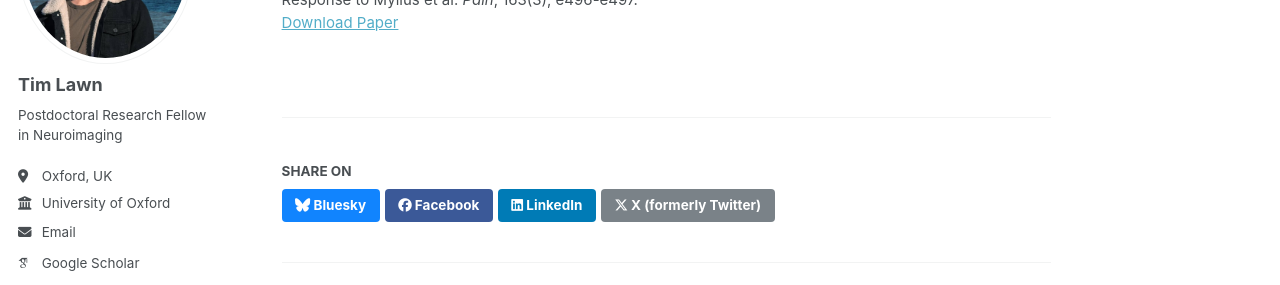
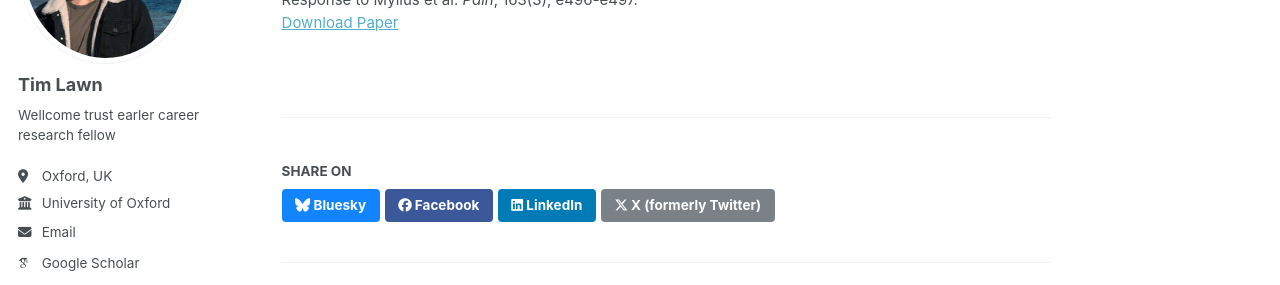
Before and after one commit to timlawn/timlawn.github.io, a Jekyll site: the page built from _publications/2022-03-01-response-mylius.md, in a window 1280 px wide. Shown: the part 229-514 px from the top of the page. Built offline with Jekyll 4.4.1, drawn with Linux system fonts in a browser that asks for light colours; some web fonts are replaced; a script that is not in the unit is left out.

Commit message:
Update bio in _config.yml

```diff
--- a/_config.yml
+++ b/_config.yml
@@ -23,7 +23,7 @@ author:
   avatar           : "headshot.jpeg" # Put your headshot.jpeg in /images/ folder and rename to profile.png
   name             : "Tim Lawn"
   pronouns         : # example: "she/her"
-  bio              : "Postdoctoral Research Fellow in Neuroimaging"
+  bio              : "Wellcome trust earler career research fellow"
   location         : "Oxford, UK"
   employer         : "University of Oxford"
   uri              : # URL
```
